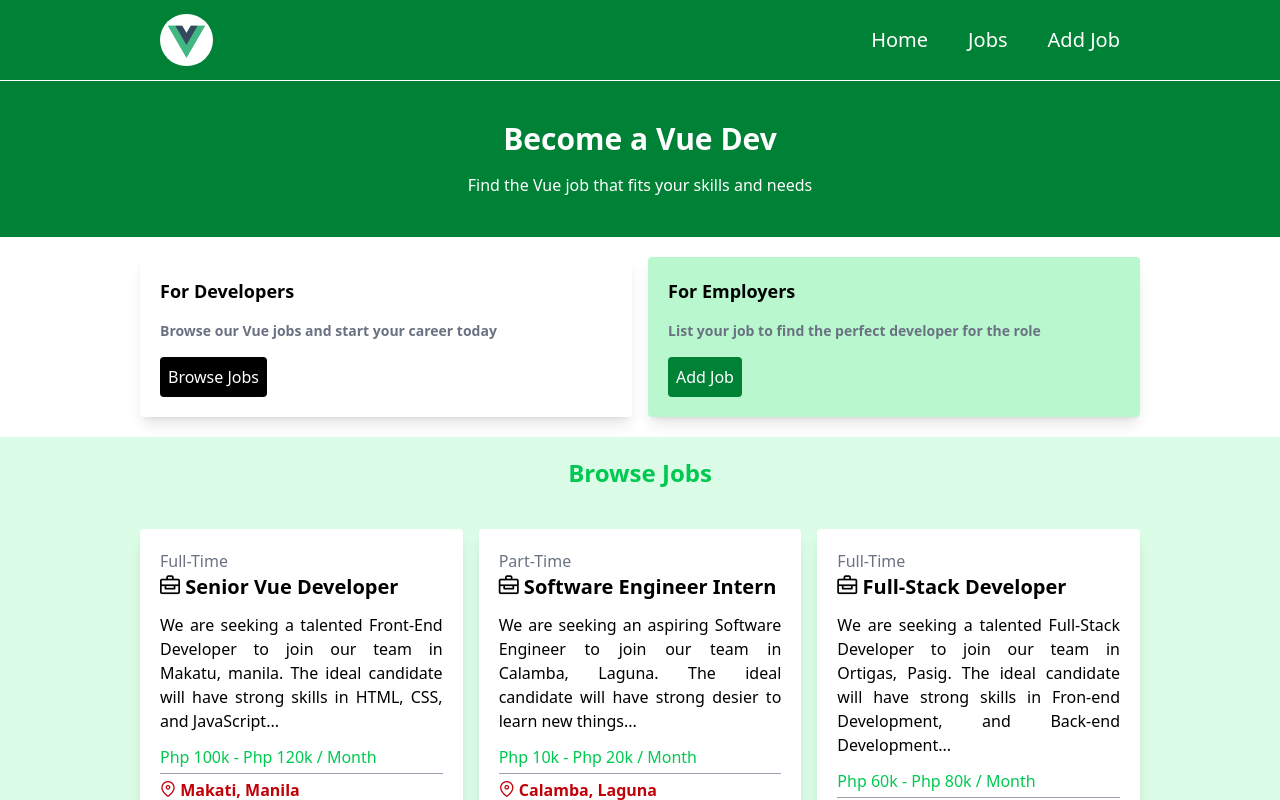
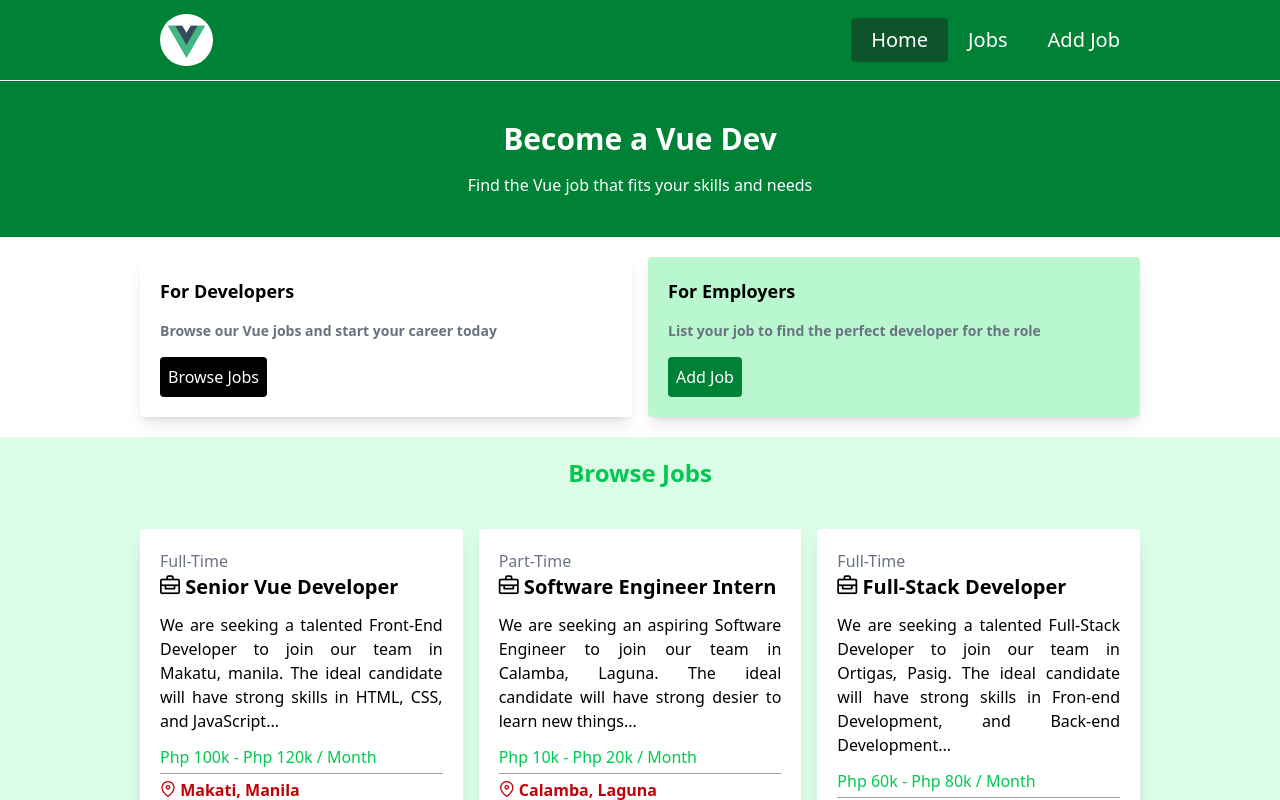
Before and after one commit to rchristianandrei/vue-playground, a Vue app: page / in a window 1280 px wide. Shown: the top 800 px of the page. Built offline with nearby package versions, Linux system fonts and the light colour scheme.

Commit message:
refactor routes code

```diff
--- a/src/components/Header.vue
+++ b/src/components/Header.vue
@@ -1,5 +1,11 @@
 <script setup lang="ts">
-import { RouterLink } from 'vue-router';
+import { RouterLink, useRoute } from 'vue-router';
+import { ROUTES } from '../router';
+
+function isActiveLink(routePath: string){
+    const route = useRoute()
+    return route.path === routePath
+}
 </script>
 
 <template>
@@ -10,9 +16,9 @@ import { RouterLink } from 'vue-router';
             </div>
             <nav>
                 <ul class="flex">
-                    <li class="text-xl flex justify-center cursor-pointer rounded hover:bg-green-900"><RouterLink to="/" class="px-5 py-2">Home</RouterLink></li>
-                    <li class="text-xl flex justify-center cursor-pointer rounded hover:bg-green-900"><RouterLink to="/joblistings" class="px-5 py-2">Jobs</RouterLink></li>
-                    <li class="text-xl flex justify-center cursor-pointer rounded hover:bg-green-900"><RouterLink to="/" class="px-5 py-2">Add Job</RouterLink></li>
+                    <li :class="[isActiveLink(ROUTES.HOME) ? 'bg-green-900' : '', 'text-xl', 'flex', 'justify-center', 'cursor-pointer', 'rounded', 'hover:bg-green-900']"><RouterLink :to="ROUTES.HOME" class="px-5 py-2">Home</RouterLink></li>
+                    <li :class="[isActiveLink(ROUTES.JOBS.BASE) ? 'bg-green-900' : '', 'text-xl', 'flex', 'justify-center', 'cursor-pointer', 'rounded', 'hover:bg-green-900']"><RouterLink :to="ROUTES.JOBS.BASE" class="px-5 py-2">Jobs</RouterLink></li>
+                    <li :class="[isActiveLink(ROUTES.JOBS.ADD) ? 'bg-green-900' : '', 'text-xl', 'flex', 'justify-center', 'cursor-pointer', 'rounded', 'hover:bg-green-900']"><RouterLink :to="ROUTES.JOBS.ADD" class="px-5 py-2">Add Job</RouterLink></li>
                 </ul>
             </nav>
         </div>
--- a/src/components/JobListings.vue
+++ b/src/components/JobListings.vue
@@ -4,6 +4,7 @@ import { ref } from "vue";
 import { RouterLink } from "vue-router";
 import Card from "./Card.vue"
 import jobsRepo from "../repository/jobsRepo"
+import { ROUTES } from "../router";
 
 const props = defineProps({
     limit: {
@@ -33,7 +34,7 @@ const jobs = ref<Job[]>(jobsRepo.getJobs())
             </Card>
         </div>
         <div v-if="showViewAllButton" class="flex justify-center align-center">
-            <RouterLink to="/joblistings" class="cursor-pointer bg-black text-white font-medium px-10 py-2 rounded hover:opacity-[0.5]">View All Jobs</RouterLink>
+            <RouterLink :to="ROUTES.JOBS.BASE" class="cursor-pointer bg-black text-white font-medium px-10 py-2 rounded hover:opacity-[0.5]">View All Jobs</RouterLink>
         </div>
     </div>
 </template>
--- a/src/router/index.ts
+++ b/src/router/index.ts
@@ -1,19 +1,23 @@
 import { createRouter, createWebHistory } from "vue-router";
+
 import Home from "../views/Home.vue";
-import JobListings from "../views/JobListings.vue";
 import NotFound from "../views/NotFound.vue";
+
+import JobsRoute from "./jobsRoute";
+
+export const ROUTES = {
+  HOME: "/",
+  JOBS: JobsRoute.ROUTES,
+};
 
 const router = createRouter({
   history: createWebHistory(import.meta.env.BASE_URL),
   routes: [
     {
-      path: "/",
+      path: ROUTES.HOME,
       component: Home,
     },
-    {
-      path: "/joblistings",
-      component: JobListings,
-    },
+    JobsRoute.router,
     {
       path: "/:pathMatch(.*)*",
       component: NotFound,
--- /dev/null
+++ b/src/router/jobsRoute.ts
@@ -0,0 +1,25 @@
+import Home from "../views/Home.vue";
+import JobListings from "../views/JobListings.vue";
+
+const BASE = "/jobs";
+
+const ROUTES = {
+  BASE: BASE,
+  ADD: `${BASE}/add`,
+};
+
+const router = {
+  path: ROUTES.BASE,
+  children: [
+    { path: ROUTES.BASE, component: JobListings },
+    {
+      path: ROUTES.ADD,
+      component: Home,
+    },
+  ],
+};
+
+export default {
+  ROUTES,
+  router,
+};
```
